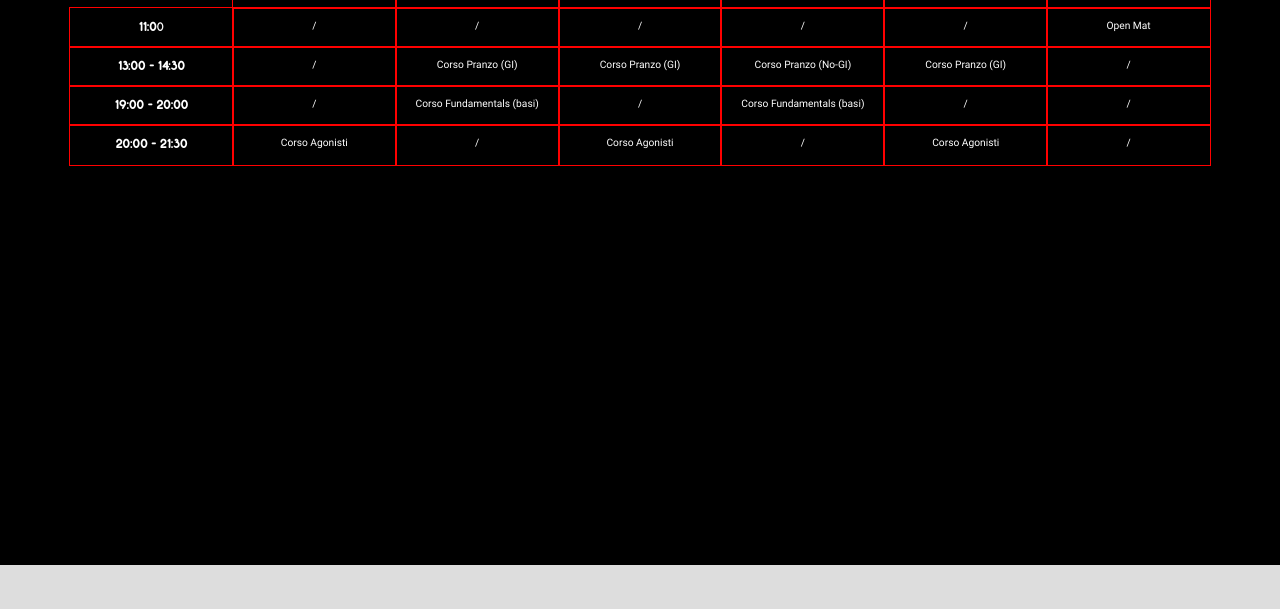
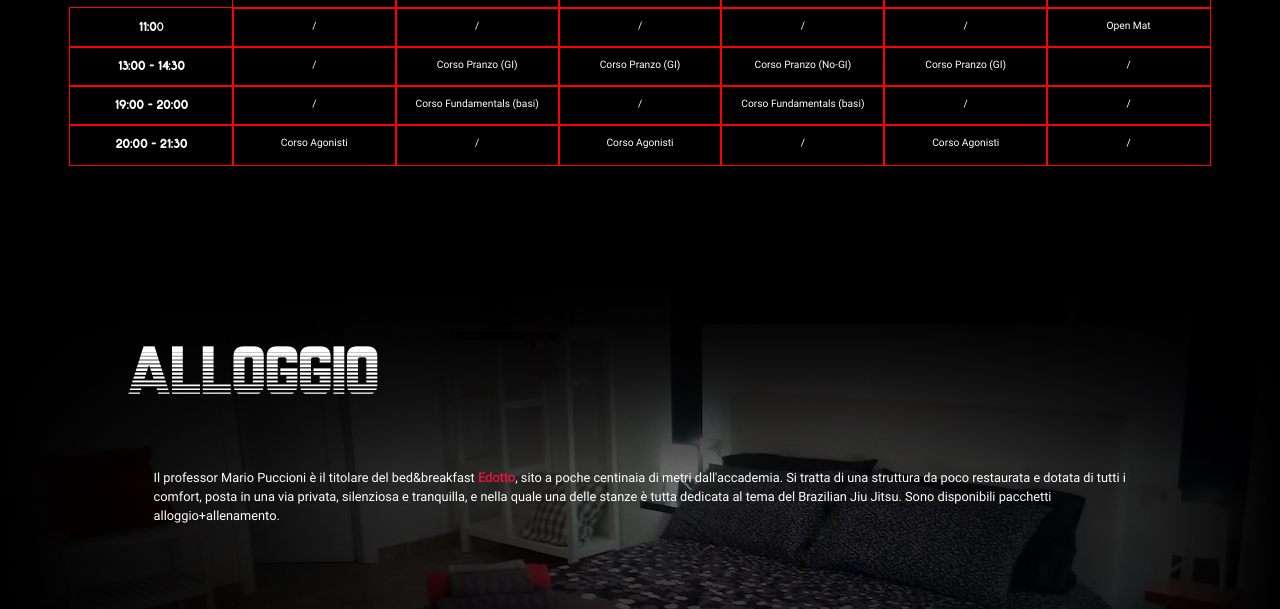
Before and after one commit to teamcenturionbjj/centurion, a plain HTML site: page index.html in a window 1280 px wide. Shown: the part 4943-5552 px from the top of the page. Drawn offline with nearby package versions, Linux system fonts and the light colour scheme; a script that the page names is missing.

Commit message:
Add edotto section

```diff
--- /dev/null
+++ b/css/edotto.css
@@ -0,0 +1,35 @@
+.edotto {
+    position: relative;
+    margin-top: 10%
+}
+
+.edotto-background {
+    height: 500px;
+    width: 100%;
+    top: 10%;
+    object-fit: cover
+}
+
+.edotto-title {
+    position: absolute;
+    left: 10%;
+    top: 10%;
+    font-size: 5vw;
+    color: #FFF;
+    z-index: 2;
+    font-family: section_title;
+}
+
+.edotto-info {
+    position: absolute;
+    top: 10%;
+    font-size: 1vw;
+    color: #FFF;
+    left: 10%;
+    right: 10%;
+    padding-top: 10%;
+    padding-bottom: 10%;
+    padding-left: 2%;
+    padding-right: 2%;
+    font-family: body
+}
--- a/index.html
+++ b/index.html
@@ -27,6 +27,7 @@
     <link rel="stylesheet" href="css/fonts.css">
     <link rel="stylesheet" href="css/contacts.css">
     <link rel="stylesheet" href="css/time.css">
+    <link rel="stylesheet" href="css/edotto.css">
 
     <title>Centurion Jiu Jitsu</title>
 </head>
@@ -302,6 +303,18 @@
             </div>
         </div>
 
+        <div class="row justify-content-center edotto">
+            <img class="edotto-background" src="images/edotto.jpg">
+            <h1 class="edotto-title">ALLOGGIO</h1>
+            <p class="edotto-info">Il professor Mario Puccioni è il titolare del bed&breakfast <a
+                    href="https://www.airbnb.it/rooms/25614943?source_impression_id=p3_1568548914_jpY5vz%2Fn%2BaHgtNH2"
+                    target="_blank"><b style="color: crimson">Edotto</b></a>, sito a poche centinaia di metri
+                dall'accademia. Si tratta di una struttura da poco restaurata e dotata di tutti i comfort, posta in una
+                via privata, silenziosa e tranquilla, e nella quale una delle stanze è tutta dedicata al tema del
+                Brazilian Jiu Jitsu.
+                Sono disponibili pacchetti alloggio+allenamento.</p>
+        </div>
+
         <div class="row contact-banner">
             <img class="contacts-logo" src="images/logo_centurion.png">
             <div class="col-10">
```
Also changed, not shown: images/edotto.jpg (added).
